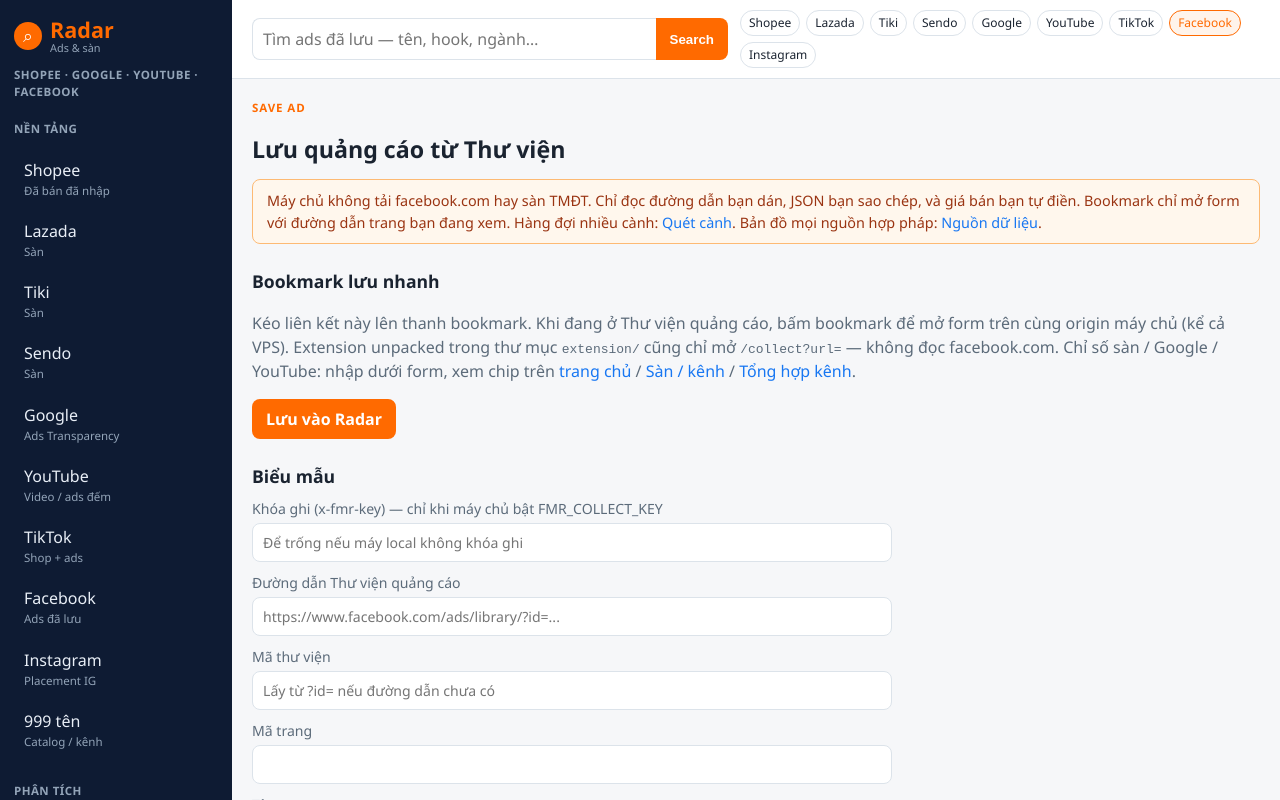
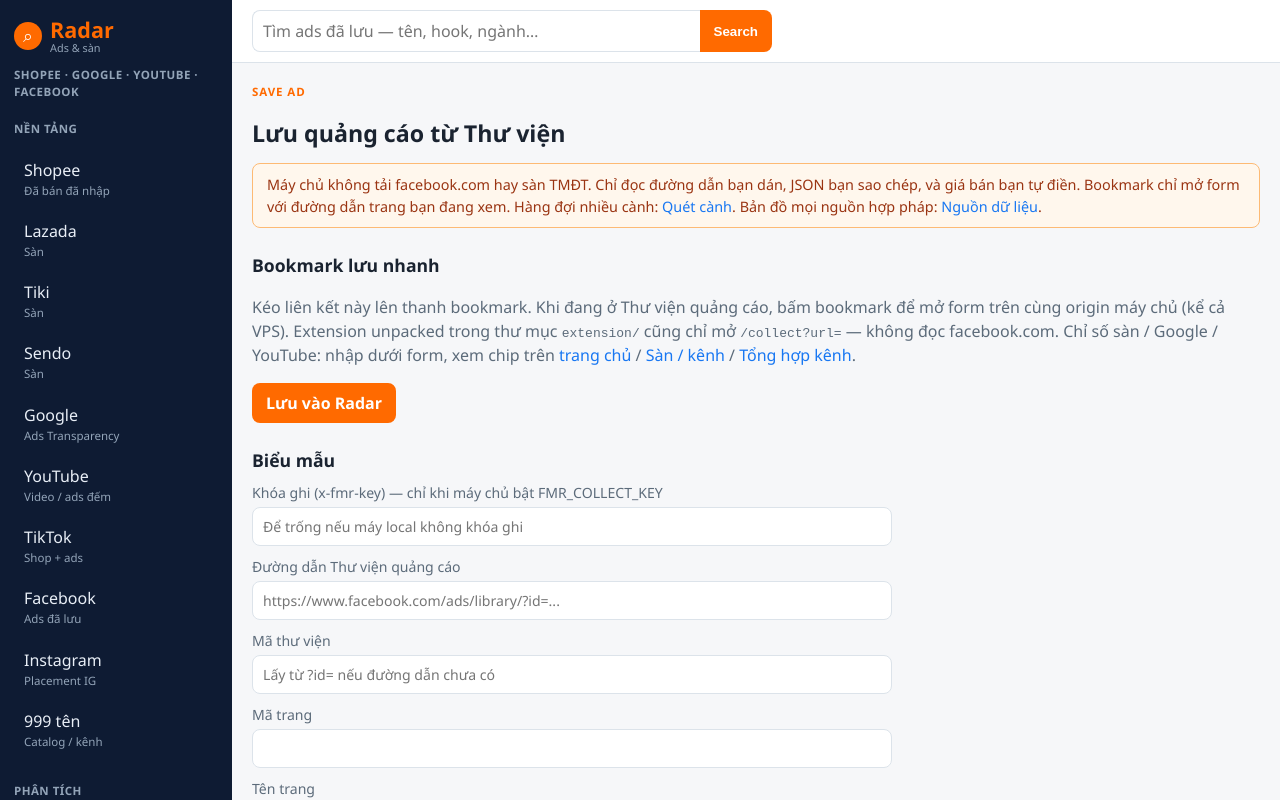
Before and after one commit to ongvang88888-cell/THANHNAM, a Next.js app in the folder facebook-market-radar/: page /collect in a window 1280 px wide. Shown: the top 800 px of the page. Built offline with nearby package versions, Linux system fonts and the light colour scheme.

Commit message:
fix: hide duplicate platform pills on mobile and desktop
Keep one platform row in view: header chips on small screens, sidebar on desktop. The homepage matrix stays the stats surface.

Co-authored-by: ongvang88888-cell <ongvang88888-cell@users.noreply.github.com>

```diff
--- a/facebook-market-radar/src/app/globals.css
+++ b/facebook-market-radar/src/app/globals.css
@@ -556,7 +556,11 @@ tr.scan-uncovered td { background: #fff7ed; }
 .ad-actions form { display: grid; gap: 4px; }
 .ad-actions label { display: flex; gap: 6px; align-items: center; font-size: 0.78rem; }
 
+@media (min-width: 961px) {
+  .spy-top-meta { display: none; }
+}
 @media (max-width: 960px) {
+  .spy-chrome .spy-networks { display: none; }
   .spy-app { grid-template-columns: 1fr; }
   .spy-side {
     position: fixed;
```
